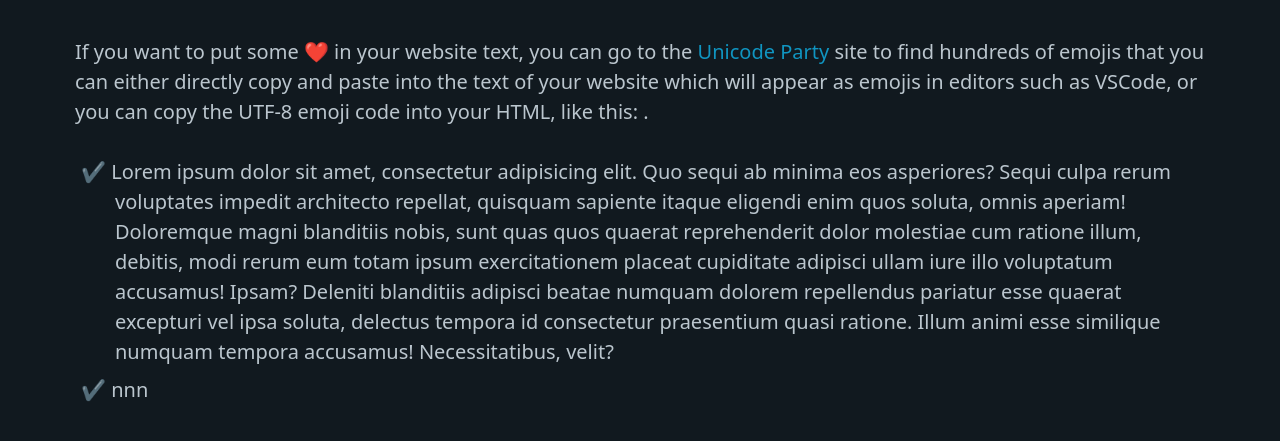
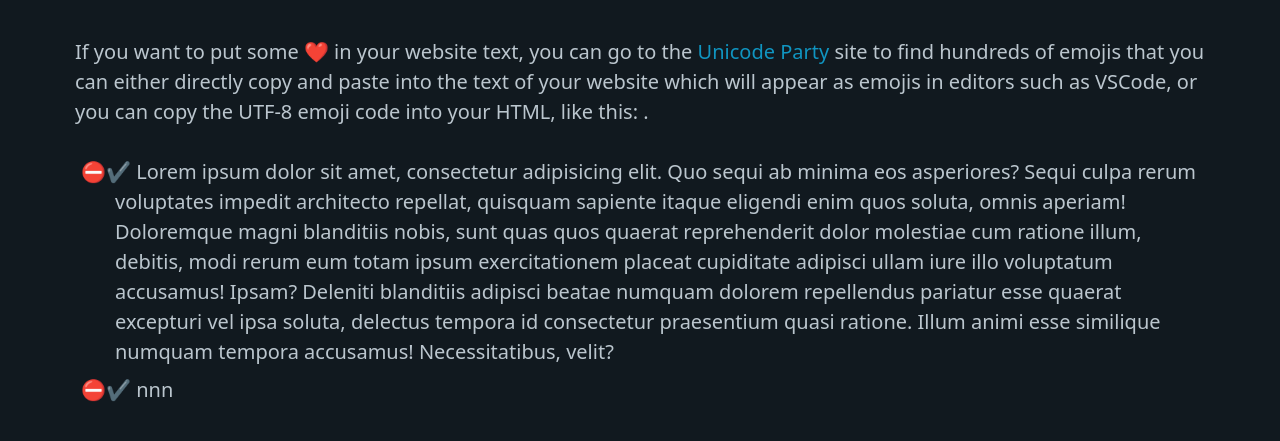
Before and after one commit to edwardtanguay/et044-alpine-site, a plain HTML site: page emojis.html in a window 1280 px wide. Shown: the part 153-594 px from the top of the page. Drawn offline with nearby package versions, Linux system fonts and the light colour scheme.

Commit message:
new emoji

```diff
--- a/css/main.scss
+++ b/css/main.scss
@@ -49,8 +49,9 @@
 			padding-left: 2rem;
 			text-indent: -1.7rem;
 			list-style-type: none;
+
 			&:before {
-				content: '✔️ ';
+				content: '⛔✔️ ';
 			}
 		}
 	}
```
Also changed, not shown: css/main.css, 1 other file.
